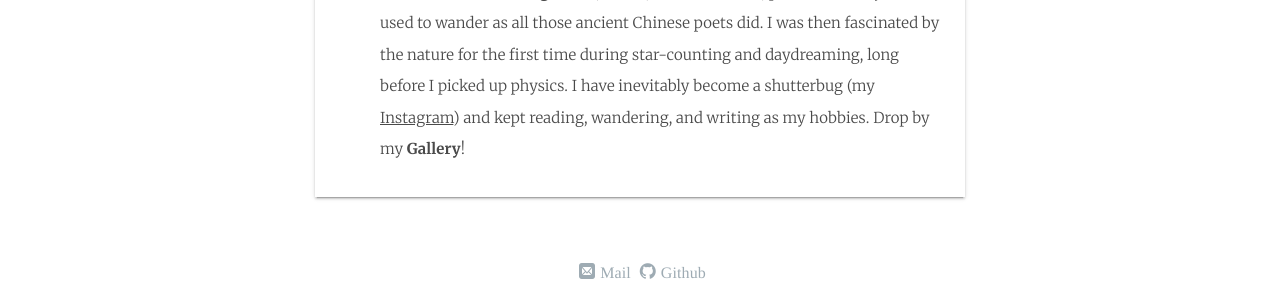
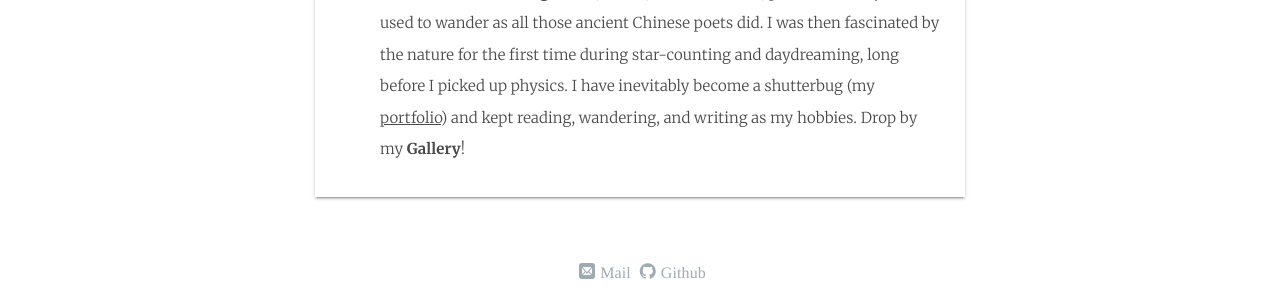
Before and after one commit to slowdivePTG/slowdivePTG.github.io, a Jekyll site: the page built from index.html, in a window 1280 px wide. Shown: the part 1177-1477 px from the top of the page. Built offline with Jekyll 4.4.1, drawn with Linux system fonts in a browser that asks for light colours; some web fonts are replaced; a script that is not in the unit is left out.

Commit message:
Adobe portfolio

```diff
--- a/index.html
+++ b/index.html
@@ -52,7 +52,7 @@ layout: default
    </div>
    <div class="content">
        <ul>
-          I was born in <b><a href='https://en.wikipedia.org/wiki/Xinchang_County'>Xinchang (新昌)</a></b>, China, a mountainous, peaceful county where I used to wander as all those ancient Chinese poets did. I was then fascinated by the nature for the first time during star-counting and daydreaming, long before I picked up physics. I have inevitably become a shutterbug (my <u><a href = 'https://www.instagram.com/slowdiveptg/'>Instagram</a></u>) and kept reading, wandering, and writing as my hobbies. Drop by my <b><a href="/Gallery">Gallery</a></b>!
+          I was born in <b><a href='https://en.wikipedia.org/wiki/Xinchang_County'>Xinchang (新昌)</a></b>, China, a mountainous, peaceful county where I used to wander as all those ancient Chinese poets did. I was then fascinated by the nature for the first time during star-counting and daydreaming, long before I picked up physics. I have inevitably become a shutterbug (my <u><a href = 'https://ptgcliu.myportfolio.com/work'>portfolio</a></u>) and kept reading, wandering, and writing as my hobbies. Drop by my <b><a href="/Gallery">Gallery</a></b>!
        </ul>
    </div>
 </div>
```
